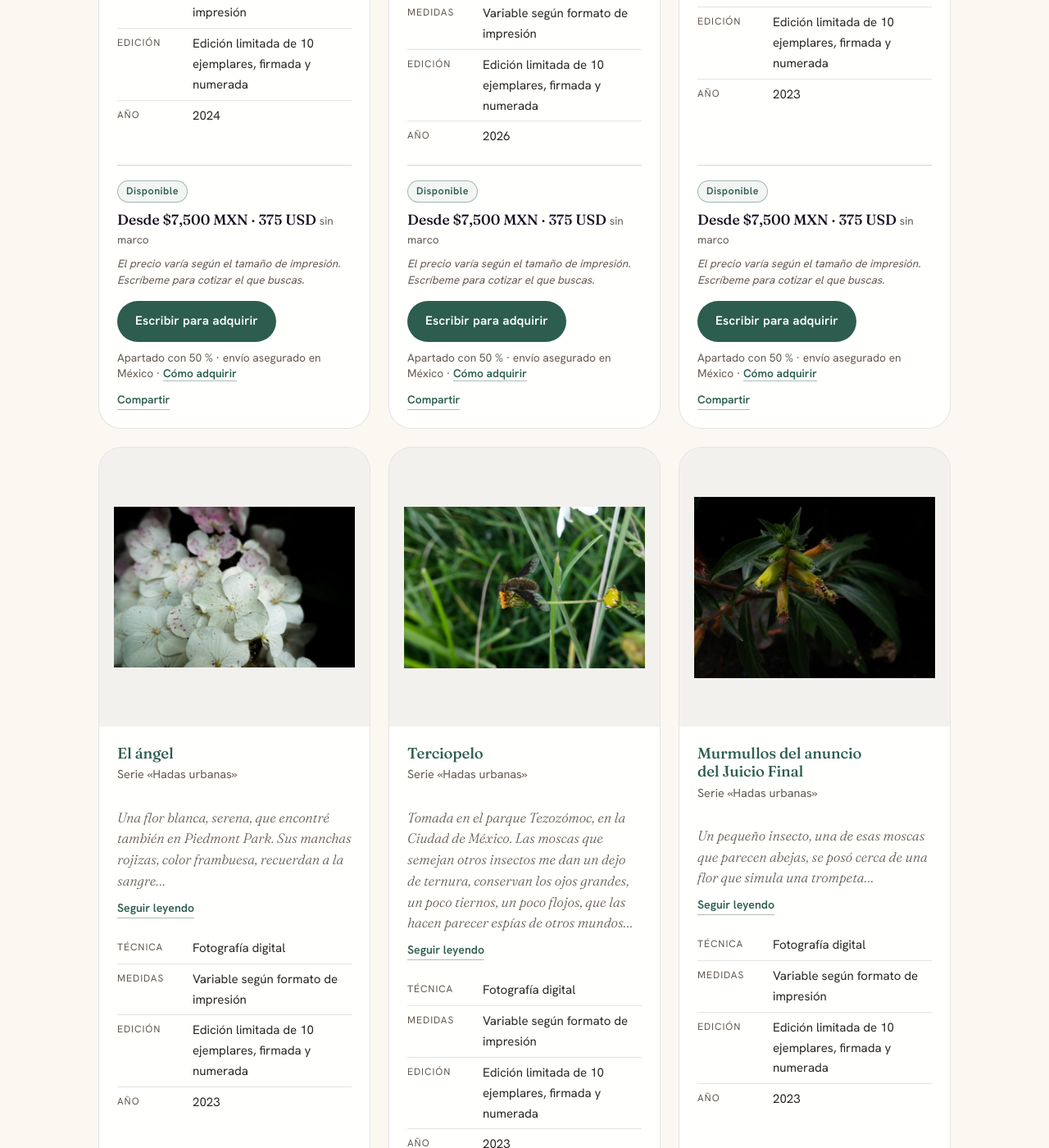
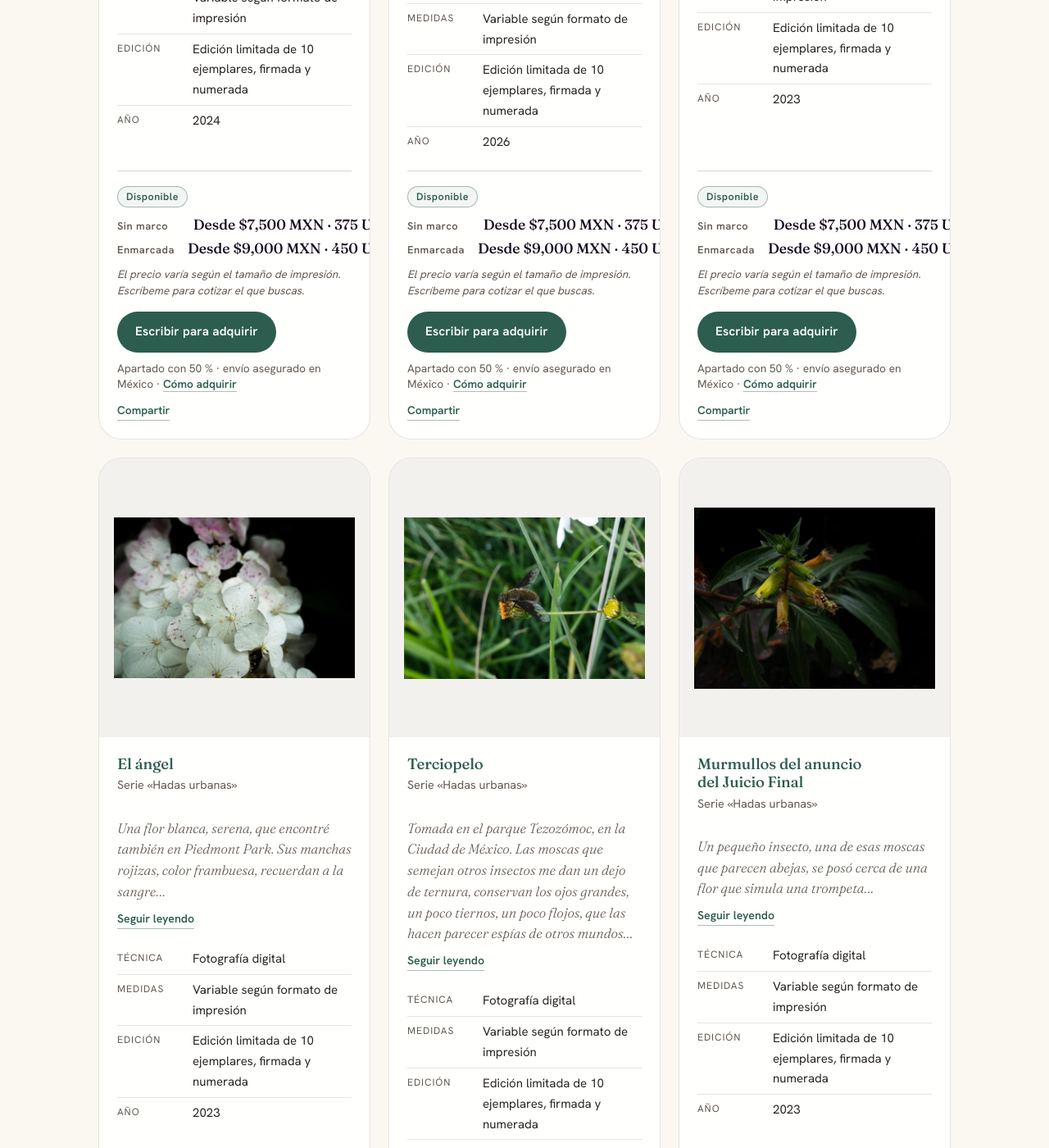
Before and after one commit to LiberPH/libertad-pantoja_site, a Jekyll site: the page built from obra.html, in a window 1280 px wide and 1400 px high, scrolled down 6132 px. Shown: the whole window at 82% size. Built offline with Jekyll 4.4.1, drawn with Linux system fonts in a browser that asks for light colours; some of the changed text lies outside the part shown.

Commit message:
Hadas urbanas: enmarcadas desde $9,000 MXN
Co-Authored-By: Claude Opus 5.5 <noreply@anthropic.com>

```diff
--- a/_data/obras.yml
+++ b/_data/obras.yml
@@ -213,7 +213,7 @@
   edition: "Edición limitada de 10 ejemplares, firmada y numerada"
   status: "disponible"
   price: "Desde $7,500 MXN · 375 USD"
-  framing: "Sin marco"
+  price_framed: "Desde $9,000 MXN · 450 USD"
   price_varies: true
   image: "/assets/img/obra/ciudad-de-los-insectos.jpg"
   image_width: 1200
@@ -235,7 +235,7 @@
   edition: "Edición limitada de 10 ejemplares, firmada y numerada"
   status: "disponible"
   price: "Desde $7,500 MXN · 375 USD"
-  framing: "Sin marco"
+  price_framed: "Desde $9,000 MXN · 450 USD"
   price_varies: true
   image: "/assets/img/obra/el-fuego.jpg"
   image_width: 1200
@@ -257,7 +257,7 @@
   edition: "Edición limitada de 10 ejemplares, firmada y numerada"
   status: "disponible"
   price: "Desde $7,500 MXN · 375 USD"
-  framing: "Sin marco"
+  price_framed: "Desde $9,000 MXN · 450 USD"
   price_varies: true
   image: "/assets/img/obra/la-conquista-del-fuego.jpg"
   image_width: 1200
@@ -281,7 +281,7 @@
   edition: "Edición limitada de 10 ejemplares, firmada y numerada"
   status: "disponible"
   price: "Desde $7,500 MXN · 375 USD"
-  framing: "Sin marco"
+  price_framed: "Desde $9,000 MXN · 450 USD"
   price_varies: true
   image: "/assets/img/obra/flor-amarilla-atlanta.jpg"
   image_width: 1200
@@ -304,7 +304,7 @@
   edition: "Edición limitada de 10 ejemplares, firmada y numerada"
   status: "disponible"
   price: "Desde $7,500 MXN · 375 USD"
-  framing: "Sin marco"
+  price_framed: "Desde $9,000 MXN · 450 USD"
   price_varies: true
   image: "/assets/img/obra/hada-2.jpg"
   image_width: 1200
@@ -329,7 +329,7 @@
   edition: "Edición limitada de 10 ejemplares, firmada y numerada"
   status: "disponible"
   price: "Desde $7,500 MXN · 375 USD"
-  framing: "Sin marco"
+  price_framed: "Desde $9,000 MXN · 450 USD"
   price_varies: true
   image: "/assets/img/obra/el-angel.jpg"
   image_width: 1200
@@ -357,7 +357,7 @@
   edition: "Edición limitada de 10 ejemplares, firmada y numerada"
   status: "disponible"
   price: "Desde $7,500 MXN · 375 USD"
-  framing: "Sin marco"
+  price_framed: "Desde $9,000 MXN · 450 USD"
   price_varies: true
   image: "/assets/img/obra/terciopelo.jpg"
   image_width: 1200
@@ -383,7 +383,7 @@
   edition: "Edición limitada de 10 ejemplares, firmada y numerada"
   status: "disponible"
   price: "Desde $7,500 MXN · 375 USD"
-  framing: "Sin marco"
+  price_framed: "Desde $9,000 MXN · 450 USD"
   price_varies: true
   image: "/assets/img/obra/murmullos-del-juicio-final.jpg"
   image_width: 1200
```
